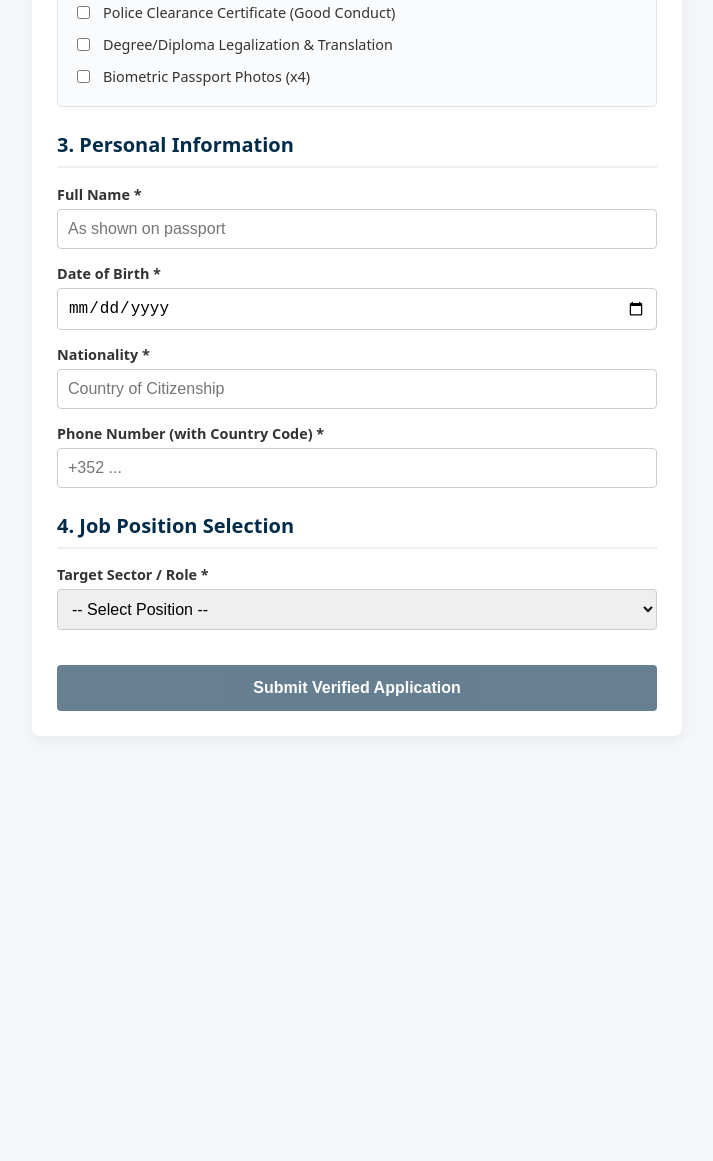
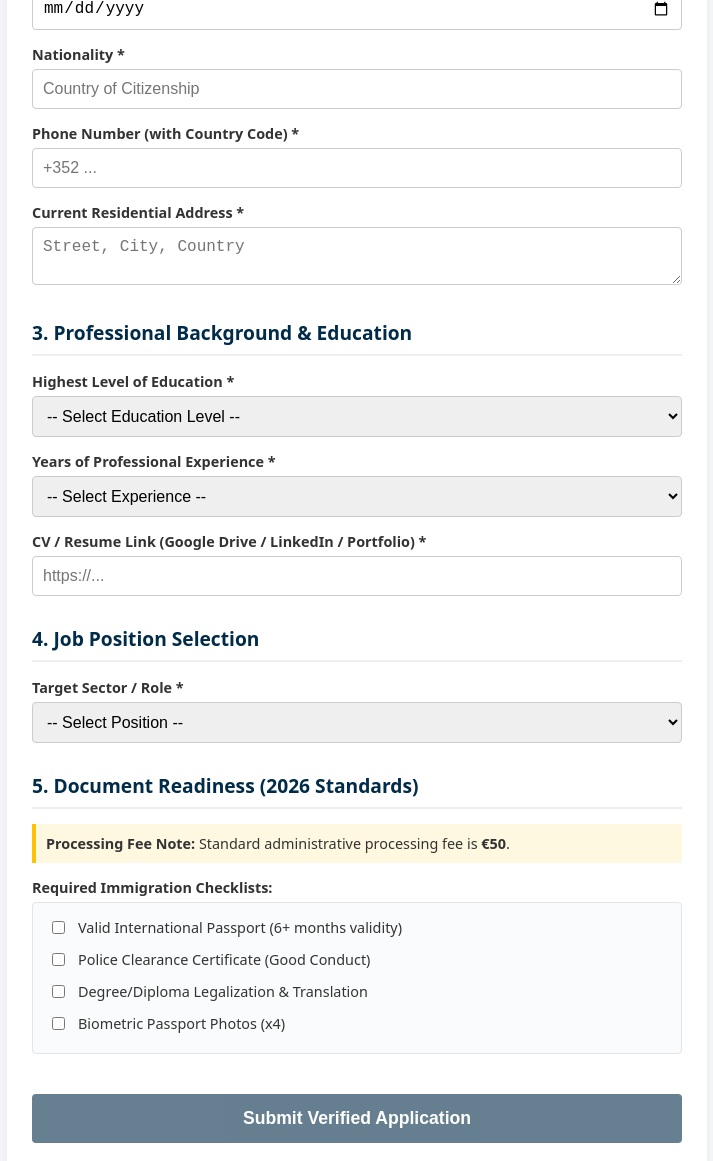
Before and after one commit to ckiptoobett-bot/workinluxembourg, a plain HTML site: page index.html in a window 1280 px wide. Shown: the part 626-1787 px from the top of the page, without its empty margins (283-996 px from the left). Before the commit the page ends 1382 px from the top, so only its background shows below. Drawn offline with nearby package versions, Linux system fonts and the light colour scheme.

Commit message:
Revise form structure and styling in index.html
Updated section titles and adjusted styles for better layout. Added new fields for personal information and professional background.

```diff
--- a/index.html
+++ b/index.html
@@ -33,14 +33,14 @@
             border-bottom: 4px solid var(--accent);
         }
         .container {
-            max-width: 600px;
+            max-width: 650px;
             margin: 20px auto;
             background: white;
             padding: 25px;
             border-radius: 8px;
             box-shadow: 0 4px 12px rgba(0,0,0,0.05);
         }
-        h2 { color: var(--primary); font-size: 1.25rem; margin-top: 1.5rem; border-bottom: 2px solid #eee; padding-bottom: 8px; }
+        h2 { color: var(--primary); font-size: 1.2rem; margin-top: 1.8rem; border-bottom: 2px solid #eee; padding-bottom: 8px; }
         .form-group {
             margin-bottom: 15px;
         }
@@ -50,7 +50,7 @@
             margin-bottom: 5px;
             font-size: 0.9rem;
         }
-        input, select {
+        input, select, textarea {
             width: 100%;
             padding: 10px;
             border: 1px solid #ccc;
@@ -77,7 +77,8 @@
             background: var(--primary);
             width: 100%;
             padding: 14px;
-            margin-top: 20px;
+            margin-top: 25px;
+            font-size: 1.1rem;
         }
         .checkbox-group {
             display: flex;
@@ -121,8 +122,8 @@
 <div class="container">
     <form id="applicationForm">
 
-        <!-- Email & OTP Section -->
-        <h2>1. Email Verification</h2>
+        <!-- Section 1: Email & OTP Verification -->
+        <h2>1. Secure Email Verification</h2>
         <div id="otpSection">
             <div class="form-group">
                 <label for="email">Email Address *</label>
@@ -141,23 +142,8 @@
             </div>
         </div>
 
-        <!-- Document Readiness -->
-        <h2>2. Document Readiness (2026 Standards)</h2>
-        <div class="fee-notice">
-            <strong>Processing Fee Note:</strong> Standard administrative processing fee is <strong>€50</strong>.
-        </div>
-        <div class="form-group">
-            <label>Required Immigration Checklists:</label>
-            <div class="checkbox-group">
-                <label class="checkbox-item"><input type="checkbox" name="docs" value="Passport" required> Valid International Passport (6+ months validity)</label>
-                <label class="checkbox-item"><input type="checkbox" name="docs" value="Police Clearance" required> Police Clearance Certificate (Good Conduct)</label>
-                <label class="checkbox-item"><input type="checkbox" name="docs" value="Degree Legalization" required> Degree/Diploma Legalization & Translation</label>
-                <label class="checkbox-item"><input type="checkbox" name="docs" value="Photos"> Biometric Passport Photos (x4)</label>
-            </div>
-        </div>
-
-        <!-- Personal Info -->
-        <h2>3. Personal Information</h2>
+        <!-- Section 2: Personal Information -->
+        <h2>2. Personal Information</h2>
         <div class="form-group">
             <label for="fullName">Full Name *</label>
             <input type="text" id="fullName" required placeholder="As shown on passport">
@@ -174,8 +160,40 @@
             <label for="phone">Phone Number (with Country Code) *</label>
             <input type="tel" id="phone" required placeholder="+352 ...">
         </div>
+        <div class="form-group">
+            <label for="address">Current Residential Address *</label>
+            <textarea id="address" rows="2" required placeholder="Street, City, Country"></textarea>
+        </div>
 
-        <!-- Job Selection -->
+        <!-- Section 3: Professional Background -->
+        <h2>3. Professional Background & Education</h2>
+        <div class="form-group">
+            <label for="education">Highest Level of Education *</label>
+            <select id="education" required>
+                <option value="">-- Select Education Level --</option>
+                <option value="Doctorate / Ph.D">Doctorate / Ph.D</option>
+                <option value="Master's Degree">Master's Degree</option>
+                <option value="Bachelor's Degree">Bachelor's Degree</option>
+                <option value="Higher National Diploma (HND)">Higher National Diploma (HND)</option>
+                <option value="High School Diploma">High School Diploma</option>
+            </select>
+        </div>
+        <div class="form-group">
+            <label for="experience">Years of Professional Experience *</label>
+            <select id="experience" required>
+                <option value="">-- Select Experience --</option>
+                <option value="Less than 1 year">Less than 1 year</option>
+                <option value="1 - 3 years">1 - 3 years</option>
+                <option value="3 - 5 years">3 - 5 years</option>
+                <option value="5+ years">5+ years</option>
+            </select>
+        </div>
+        <div class="form-group">
+            <label for="cvLink">CV / Resume Link (Google Drive / LinkedIn / Portfolio) *</label>
+            <input type="url" id="cvLink" required placeholder="https://...">
+        </div>
+
+        <!-- Section 4: Job Position Selection -->
         <h2>4. Job Position Selection</h2>
         <div class="form-group">
             <label for="position">Target Sector / Role *</label>
@@ -188,6 +206,21 @@
                 <option value="Engineering & Construction">Engineering & Construction</option>
                 <option value="General Labor & Logistics">General Labor & Logistics</option>
             </select>
+        </div>
+
+        <!-- Section 5: Document Readiness & Fees -->
+        <h2>5. Document Readiness (2026 Standards)</h2>
+        <div class="fee-notice">
+            <strong>Processing Fee Note:</strong> Standard administrative processing fee is <strong>€50</strong>.
+        </div>
+        <div class="form-group">
+            <label>Required Immigration Checklists:</label>
+            <div class="checkbox-group">
+                <label class="checkbox-item"><input type="checkbox" name="docs" value="Passport" required> Valid International Passport (6+ months validity)</label>
+                <label class="checkbox-item"><input type="checkbox" name="docs" value="Police Clearance" required> Police Clearance Certificate (Good Conduct)</label>
+                <label class="checkbox-item"><input type="checkbox" name="docs" value="Degree Legalization" required> Degree/Diploma Legalization & Translation</label>
+                <label class="checkbox-item"><input type="checkbox" name="docs" value="Photos"> Biometric Passport Photos (x4)</label>
+            </div>
         </div>
 
         <button type="submit" class="btn-submit" id="submitBtn" disabled style="opacity: 0.6;">Submit Verified Application</button>
```
